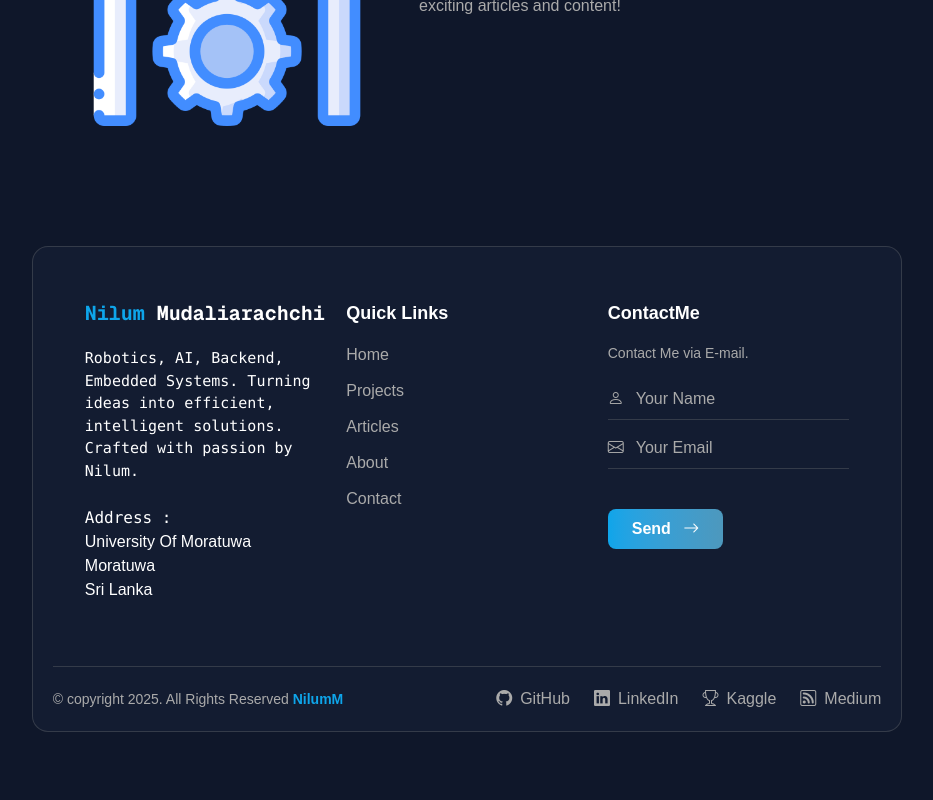
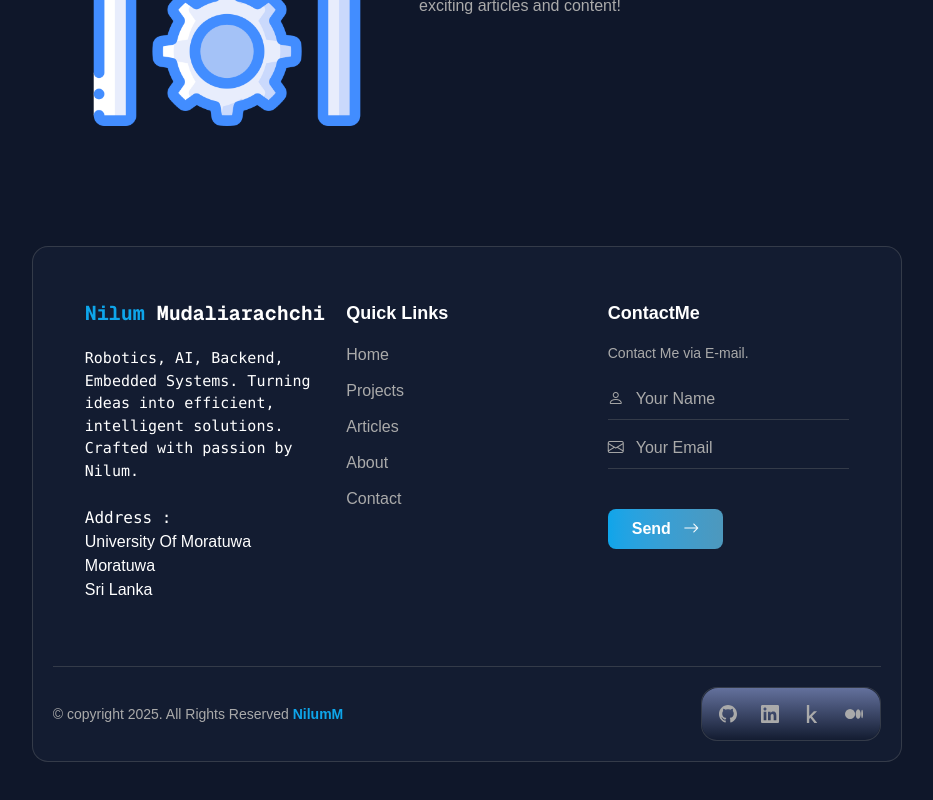
Before and after one commit to nilum2002/NilumMudaliarachchi-PortFolio, a Next.js app: page /UI-Components/Blogs/blog in a window 1280 px wide. Shown: the part 520-1320 px from the top of the page, without its empty margins (173-1106 px from the left). Built offline with nearby package versions, Linux system fonts and the light colour scheme; a web font is replaced by a local one.

Commit message:
feat: add social icons component to footer

```diff
--- a/app/Components/Footer/Footer.tsx
+++ b/app/Components/Footer/Footer.tsx
@@ -1,4 +1,6 @@
 import Link from "next/link";
+import { SocialIcons } from "@/components/ui/social-icons";
+
 export default function Footer() {
   return (
     <>
@@ -108,40 +110,7 @@
               © copyright 2025. All Rights Reserved{" "}
               <span className="text-[var(--prim-color)] font-bold">NilumM</span>
             </div>
-            <div className="flex flex-wrap justify-center md:justify-end gap-4 sm:gap-6 text-[var(--text-light)]">
-              <Link
-                href="https://github.com/nilum2002?tab=repositories"
-                target="_blank"
-                rel="noopener noreferrer"
-                className="hover:text-[var(--prim-color)] transition-colors duration-300"
-              >
-                <i className="bi bi-github mr-2"></i>GitHub
-              </Link>
-              <Link
-                href="https://www.linkedin.com/in/nilum2002/"
-                target="_blank"
-                rel="noopener noreferrer"
-                className="hover:text-[var(--prim-color)] transition-colors duration-300"
-              >
-                <i className="bi bi-linkedin mr-2"></i>LinkedIn
-              </Link>
-              <Link
-                href="https://www.kaggle.com/nilummudaliarachchi"
-                target="_blank"
-                rel="noopener noreferrer"
-                className="hover:text-[var(--prim-color)] transition-colors duration-300"
-              >
-                <i className="bi bi-trophy mr-2"></i>Kaggle
-              </Link>
-              <Link
-                href="https://medium.com/@sachithyanilum"
-                target="_blank"
-                rel="noopener noreferrer"
-                className="hover:text-[var(--prim-color)] transition-colors duration-300"
-              >
-                <i className="bi bi-rss mr-2"></i>Medium
-              </Link>
-            </div>
+            <SocialIcons />
           </div>
         </div>
       </div>
--- /dev/null
+++ b/components/ui/social-icons.tsx
@@ -0,0 +1,100 @@
+"use client";
+
+import { useState } from "react";
+
+const socials = [
+  {
+    name: "GitHub",
+    href: "https://github.com/nilum2002?tab=repositories",
+    icon: (
+      <svg viewBox="0 0 24 24" fill="currentColor" className="size-[18px]">
+        <path d="M12 0c-6.626 0-12 5.373-12 12 0 5.302 3.438 9.8 8.207 11.387.599.111.793-.261.793-.577v-2.234c-3.338.726-4.033-1.416-4.033-1.416-.546-1.387-1.333-1.756-1.333-1.756-1.089-.745.083-.729.083-.729 1.205.084 1.839 1.237 1.839 1.237 1.07 1.834 2.807 1.304 3.492.997.107-.775.418-1.305.762-1.604-2.665-.305-5.467-1.334-5.467-5.931 0-1.311.469-2.381 1.236-3.221-.124-.303-.535-1.524.117-3.176 0 0 1.008-.322 3.301 1.23.957-.266 1.983-.399 3.003-.404 1.02.005 2.047.138 3.006.404 2.291-1.552 3.297-1.23 3.297-1.23.653 1.653.242 2.874.118 3.176.77.84 1.235 1.911 1.235 3.221 0 4.609-2.807 5.624-5.479 5.921.43.372.823 1.102.823 2.222v3.293c0 .319.192.694.801.576 4.765-1.589 8.199-6.086 8.199-11.386 0-6.627-5.373-12-12-12z" />
+      </svg>
+    ),
+  },
+  {
+    name: "LinkedIn",
+    href: "https://www.linkedin.com/in/nilum2002/",
+    icon: (
+      <svg viewBox="0 0 24 24" fill="currentColor" className="size-[18px]">
+        <path d="M20.447 20.452h-3.554v-5.569c0-1.328-.027-3.037-1.852-3.037-1.853 0-2.136 1.445-2.136 2.939v5.667H9.351V9h3.414v1.561h.046c.477-.9 1.637-1.85 3.37-1.85 3.601 0 4.267 2.37 4.267 5.455v6.286zM5.337 7.433c-1.144 0-2.063-.926-2.063-2.065 0-1.138.92-2.063 2.063-2.063 1.14 0 2.064.925 2.064 2.063 0 1.139-.925 2.065-2.064 2.065zm1.782 13.019H3.555V9h3.564v11.452zM22.225 0H1.771C.792 0 0 .774 0 1.729v20.542C0 23.227.792 24 1.771 24h20.451C23.2 24 24 23.227 24 22.271V1.729C24 .774 23.2 0 22.222 0h.003z" />
+      </svg>
+    ),
+  },
+  {
+    name: "Kaggle",
+    href: "https://www.kaggle.com/nilummudaliarachchi",
+    icon: (
+      <svg viewBox="0 0 24 24" fill="currentColor" className="size-[18px]">
+        <path d="M18.825 23.859c-.022.092-.117.141-.281.141h-3.139c-.187 0-.351-.082-.492-.248l-5.178-6.589-1.448 1.374v5.111c0 .235-.117.352-.351.352H5.505c-.236 0-.354-.117-.354-.352V.353c0-.233.118-.353.354-.353h2.431c.234 0 .351.12.351.353v14.343l6.203-6.272c.165-.165.33-.246.495-.246h3.239c.144 0 .236.06.285.18.046.149.034.255-.036.315l-6.555 6.344 6.836 8.507c.095.104.117.208.07.358" />
+      </svg>
+    ),
+  },
+  {
+    name: "Medium",
+    href: "https://medium.com/@sachithyanilum",
+    icon: (
+      <svg viewBox="0 0 24 24" fill="currentColor" className="size-[18px]">
+        <path d="M13.54 12a6.8 6.8 0 01-6.77 6.82A6.8 6.8 0 010 12a6.8 6.8 0 016.77-6.82A6.8 6.8 0 0113.54 12zM20.96 12c0 3.54-1.51 6.42-3.38 6.42-1.87 0-3.39-2.88-3.39-6.42s1.52-6.42 3.39-6.42 3.38 2.88 3.38 6.42M24 12c0 3.17-.53 5.75-1.19 5.75-.66 0-1.19-2.58-1.19-5.75s.53-5.75 1.19-5.75C23.47 6.25 24 8.83 24 12z" />
+      </svg>
+    ),
+  },
+];
+
+export function SocialIcons() {
+  const [hoveredIndex, setHoveredIndex] = useState<number | null>(null);
+
+  return (
+    <div className="relative flex items-center gap-0.5 px-1.5 py-1.5 rounded-2xl bg-[var(--bg-color)] border border-[var(--light-boarder)]">
+      <div className="absolute inset-0 rounded-2xl bg-gradient-to-b from-[var(--prim-light)] to-transparent pointer-events-none" />
+
+      {socials.map((social, index) => (
+        <a
+          key={social.name}
+          href={social.href}
+          target="_blank"
+          rel="noopener noreferrer"
+          className="group relative flex items-center justify-center size-10 rounded-xl transition-colors duration-200"
+          onMouseEnter={() => setHoveredIndex(index)}
+          onMouseLeave={() => setHoveredIndex(null)}
+          aria-label={social.name}
+        >
+          <span
+            className={`absolute inset-1 rounded-lg bg-[var(--light-boarder)] transition-all duration-300 ease-out ${
+              hoveredIndex === index
+                ? "opacity-100 scale-100"
+                : "opacity-0 scale-90"
+            }`}
+          />
+
+          <span
+            className={`relative z-10 transition-all duration-300 ease-out ${
+              hoveredIndex === index
+                ? "text-[var(--prim-color)] scale-110"
+                : "text-[var(--text-light)]"
+            }`}
+          >
+            {social.icon}
+          </span>
+
+          <span
+            className={`absolute bottom-1.5 left-1/2 -translate-x-1/2 h-[2px] rounded-full bg-[var(--prim-color)] transition-all duration-300 ease-out ${
+              hoveredIndex === index ? "w-3 opacity-100" : "w-0 opacity-0"
+            }`}
+          />
+
+          <span
+            className={`absolute -top-10 left-1/2 -translate-x-1/2 px-2.5 py-1 rounded-lg bg-[var(--prim-color)] text-[var(--white)] text-[11px] font-medium whitespace-nowrap transition-all duration-300 ease-out ${
+              hoveredIndex === index
+                ? "opacity-100 translate-y-0"
+                : "opacity-0 translate-y-1 pointer-events-none"
+            }`}
+          >
+            {social.name}
+            <span className="absolute -bottom-1 left-1/2 -translate-x-1/2 size-2 rotate-45 bg-[var(--prim-color)]" />
+          </span>
+        </a>
+      ))}
+    </div>
+  );
+}
```
